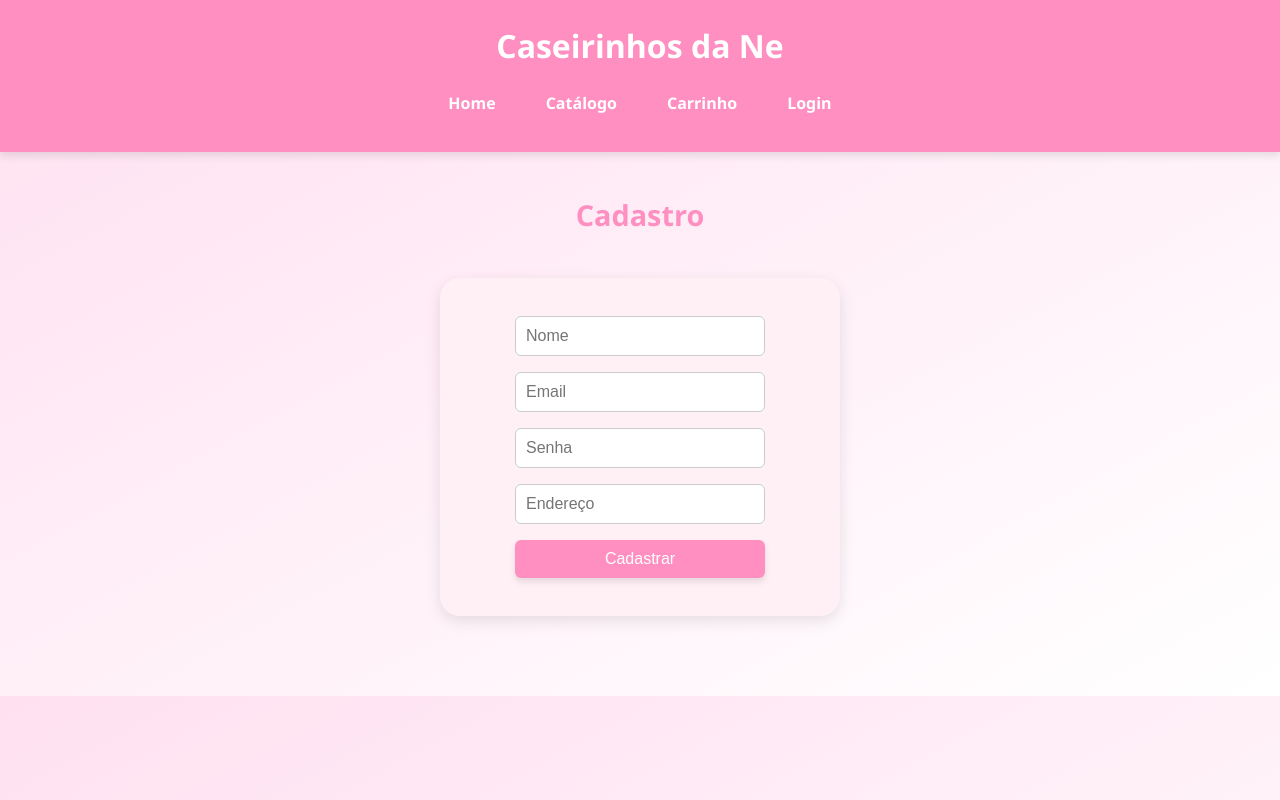
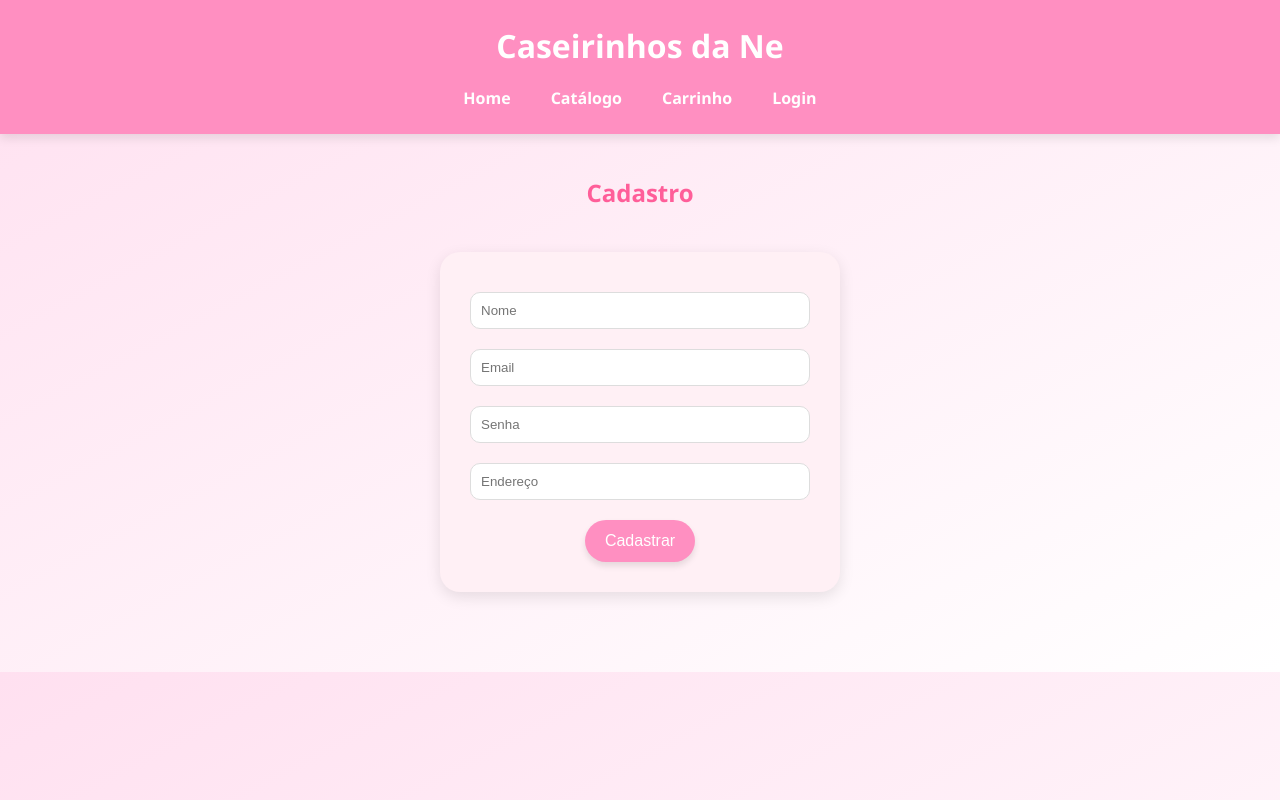
Before and after one commit to lipe3234/caseirinhone, a plain HTML site: page cadastro.html in a window 1280 px wide. Drawn offline with Linux system fonts and the light colour scheme.

Commit message:
Update cadastro.html

```diff
--- a/cadastro.html
+++ b/cadastro.html
@@ -4,8 +4,8 @@
   <meta charset="UTF-8">
   <title>Cadastro</title>
   <link rel="stylesheet" href="style.css">
-  <script src="https://www.gstatic.com/firebasejs/9.0.0/firebase-app.js"></script>
-  <script src="https://www.gstatic.com/firebasejs/9.0.0/firebase-database.js"></script>
+  <script type="module" src="https://www.gstatic.com/firebasejs/9.0.0/firebase-app.js"></script>
+  <script type="module" src="https://www.gstatic.com/firebasejs/9.0.0/firebase-database.js"></script>
 </head>
 <body>
   <header>
@@ -17,123 +17,6 @@
       <a href="login.html">Login</a>
     </nav>
   </header>
-  <style>
-    /* Reset básico */
-    * {
-      margin: 0;
-      padding: 0;
-      box-sizing: border-box;
-    }
-
-    body {
-      font-family: 'Segoe UI', Tahoma, Geneva, Verdana, sans-serif;
-      background-color: #fff0f5;
-      color: #333;
-      line-height: 1.6;
-    }
-
-    /* Cabeçalho */
-    header {
-      background-color: #ff8fc1;
-      padding: 20px;
-      color: white;
-      position: sticky;
-      top: 0;
-      z-index: 1000;
-      box-shadow: 0 4px 8px rgba(0,0,0,0.1);
-    }
-
-    header h1 {
-      text-align: center;
-      font-size: 2rem;
-      margin-bottom: 10px;
-    }
-
-    /* Menu de navegação */
-    nav {
-      display: flex;
-      justify-content: center;
-      gap: 30px;
-      flex-wrap: wrap;
-      margin-bottom: 10px;
-    }
-
-    nav a {
-      color: white;
-      text-decoration: none;
-      font-weight: bold;
-      font-size: 1rem;
-      position: relative;
-      padding: 5px 10px;
-      transition: all 0.3s ease;
-    }
-
-    nav a::after {
-      content: "";
-      height: 2px;
-      background: white;
-      width: 0;
-      position: absolute;
-      left: 0;
-      bottom: -5px;
-      transition: 0.3s ease;
-    }
-
-    nav a:hover::after {
-      width: 100%;
-    }
-
-    /* Área principal */
-    main {
-      padding: 40px 20px;
-      max-width: 1000px;
-      margin: 0 auto;
-      text-align: center;
-    }
-
-    h2 {
-      font-size: 1.8rem;
-      color: #ff8fc1;
-      margin-bottom: 20px;
-    }
-
-    p {
-      font-size: 1rem;
-      color: #444;
-      margin-bottom: 20px;
-    }
-
-    input, button {
-      padding: 10px;
-      margin: 8px 0;
-      width: 250px;
-      font-size: 1rem;
-      border: 1px solid #ccc;
-      border-radius: 6px;
-    }
-
-    button {
-      background-color: #ff8fc1;
-      color: white;
-      border: none;
-      cursor: pointer;
-    }
-
-    button:hover {
-      background-color: #ff8fc1;
-      transform: scale(1.05);
-    }
-
-    /* Rodapé */
-    footer {
-      background-color: #ffe4ec;
-      padding: 15px;
-      text-align: center;
-      font-size: 0.9rem;
-      color: #333;
-    }
-
-  </style>
 
   <main style="text-align:center">
     <h2>Cadastro</h2>
@@ -146,7 +29,11 @@
     </form>
   </main>
 
-  <script>
+  <script type="module">
+    // Importando as bibliotecas do Firebase
+    import { initializeApp } from "https://www.gstatic.com/firebasejs/9.0.0/firebase-app.js";
+    import { getDatabase, ref, set } from "https://www.gstatic.com/firebasejs/9.0.0/firebase-database.js";
+
     // Configuração do Firebase
     const firebaseConfig = {
       apiKey: "SUA_API_KEY",
@@ -159,8 +46,8 @@
     };
 
     // Inicializando o Firebase
-    const app = firebase.initializeApp(firebaseConfig);
-    const db = firebase.database();
+    const app = initializeApp(firebaseConfig);
+    const db = getDatabase(app);
 
     // Função de cadastro de clientes
     const cadastroForm = document.getElementById("cadastroForm");
@@ -177,10 +64,10 @@
         const clienteId = "cliente" + Date.now();  // ID único baseado no timestamp atual
 
         // Referência ao banco de dados no Firebase
-        const clienteRef = db.ref('clientes/' + clienteId); // Caminho para armazenar os dados
+        const clienteRef = ref(db, 'clientes/' + clienteId); // Caminho para armazenar os dados
 
         // Salva os dados no Firebase
-        clienteRef.set({
+        set(clienteRef, {
           nome: nome,
           email: email,
           senha: senha,
```
